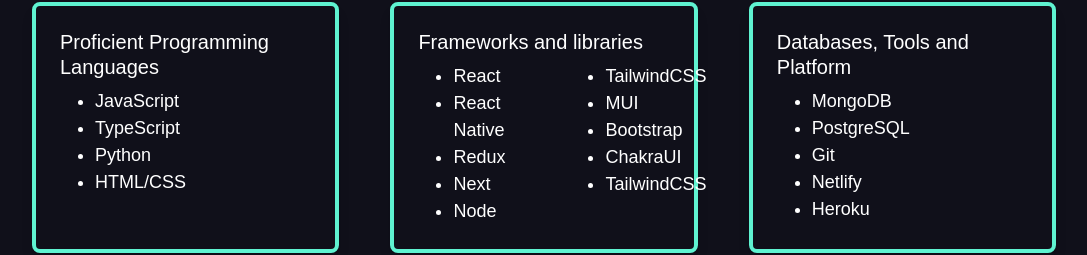
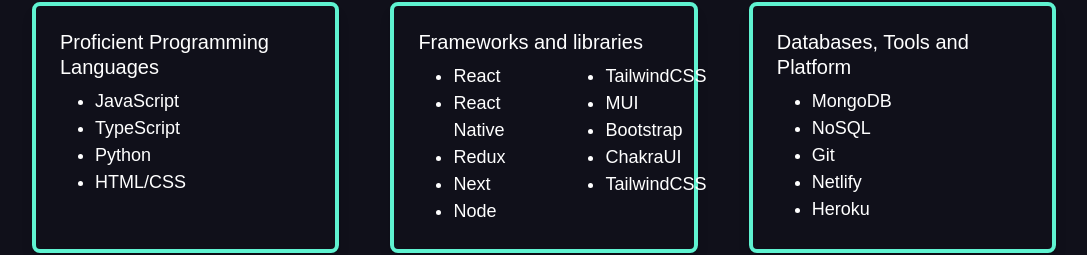
Before and after one commit to rakibul-wdp/portfolio, a React (Create React App) app: page / in a window 1280 px wide. Shown: the part 1637-1892 px from the top of the page, without its empty margins (96-1183 px from the left). Built offline with nearby package versions, Linux system fonts and the light colour scheme.

Commit message:
change content

```diff
--- a/src/components/skills.js
+++ b/src/components/skills.js
@@ -60,7 +60,7 @@
             </h5>
             <ul className="flex flex-col list-disc pl-[35px] text-[18px] font-light">
               <li>MongoDB</li>
-              <li>PostgreSQL</li>
+              <li>NoSQL</li>
               <li>Git</li>
               <li>Netlify</li>
               <li>Heroku</li>
```
